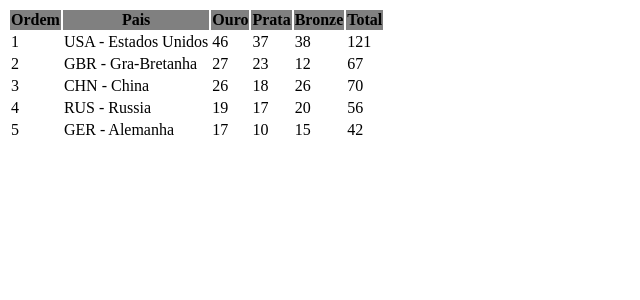
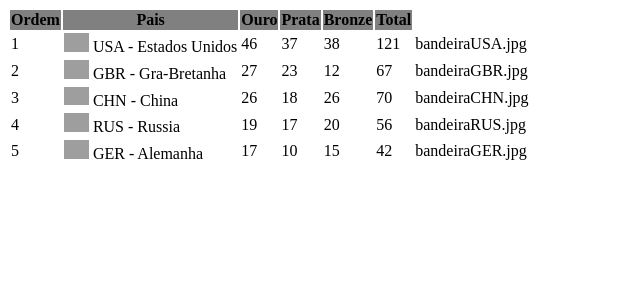
Before and after one commit to arsenicTruly/ifptTds3Ano, a PHP site: page /exercicio.php in a window 1280 px wide. Shown: the top 300 px of the page, without its empty margins (0-640 px from the left). Run offline with PHP 8.4, Linux system fonts and the light colour scheme; grey boxes are pictures that could not be loaded.

Commit message:
Update exercicio.php

```diff
--- a/LPW/aula2/lista2/exercicio.php
+++ b/LPW/aula2/lista2/exercicio.php
@@ -1,11 +1,11 @@
 <?php
 
 $cabecalho = array("Ordem", "Pais", "Ouro", "Prata", "Bronze", "Total");
-$USA = array("1", "USA - Estados Unidos", "46", "37", "38", "121");
-$GBR = array("2", "GBR - Gra-Bretanha", "27", "23", "12", "67");
-$CHN = array("3", "CHN - China", "26", "18", "26", "70");
-$RUS = array("4", "RUS - Russia", "19", "17", "20", "56");
-$GER = array("5", "GER - Alemanha", "17", "10", "15", "42");
+$USA = array("1", "USA - Estados Unidos", "46", "37", "38", "121", "bandeiraUSA.jpg");
+$GBR = array("2", "GBR - Gra-Bretanha", "27", "23", "12", "67", "bandeiraGBR.jpg");
+$CHN = array("3", "CHN - China", "26", "18", "26", "70", "bandeiraCHN.jpg");
+$RUS = array("4", "RUS - Russia", "19", "17", "20", "56", "bandeiraRUS.jpg");
+$GER = array("5", "GER - Alemanha", "17", "10", "15", "42", "bandeiraGER.jpg");
 
 $tabela = array();
 array_push($tabela, $cabecalho, $USA, $GBR, $CHN, $RUS, $GER);
@@ -18,7 +18,12 @@ array_push($tabela, $cabecalho, $USA, $GBR, $CHN, $RUS, $GER);
                 if ($linha == 0) {
                     echo "<th style='background-color: grey'>{$row[$i]}</th>";
                 } else {
-                    echo "<td>{$row[$i]}</td>";
+                    echo "<td>";
+                    if ($i == 1) {
+                        echo "<img src='{$row[6]}' alt='Bandeira' width='25'> ";
+                    }
+                    echo $row[$i];
+                    echo"</td>";
                 }
             }
             echo "</tr>";
```
